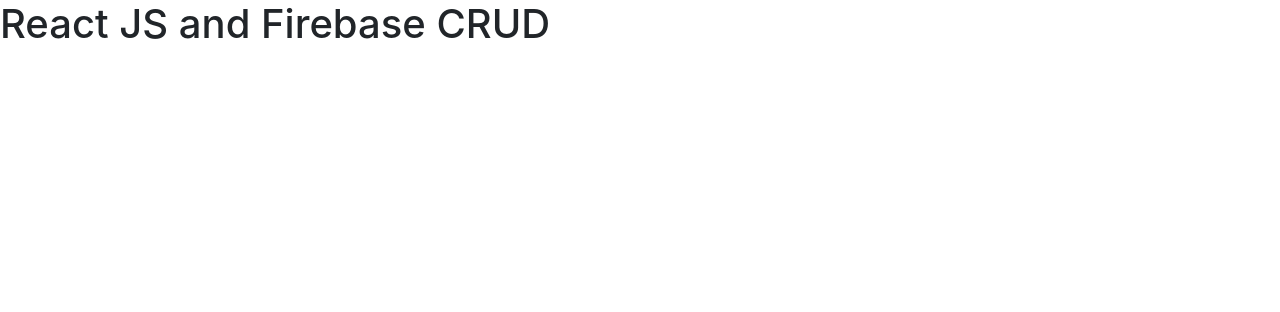
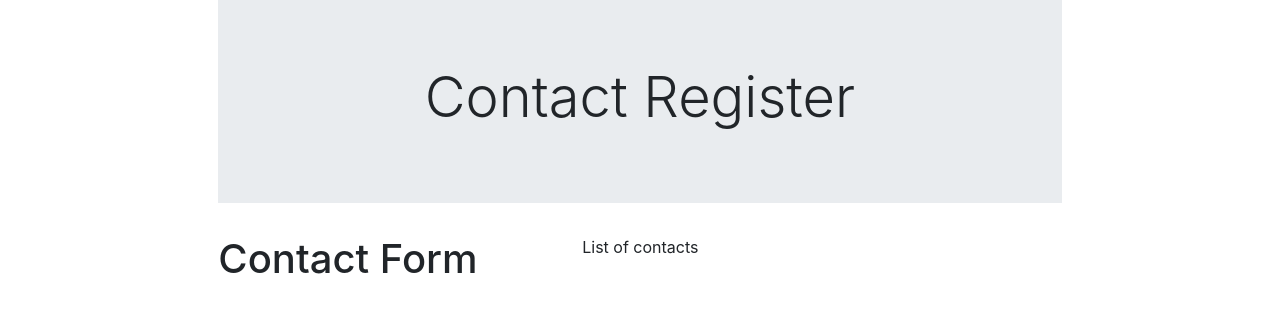
Before and after one commit to walissoncom/react-firebase-crud, a React (Create React App) app: page / in a window 1280 px wide. Shown: the top 312 px of the page. Built offline with nearby package versions, Linux system fonts and the light colour scheme; the HTML template or start-up script is replaced by a standard one.

Commit message:
Contacts and ContactForm components initial implementation

```diff
--- a/src/App.js
+++ b/src/App.js
@@ -1,8 +1,11 @@
+import Contacts from "./components/Contacts";
 
 function App() {
   return (
-    <div className="app">
-      <h1>React JS and Firebase CRUD</h1>
+    <div className="row">
+      <div className="col-md-8 offset-md-2">
+        <Contacts />
+      </div>
     </div>
   );
 }
--- /dev/null
+++ b/src/components/ContactForm.js
@@ -0,0 +1,9 @@
+import React from 'react';
+
+const ContactForm = () => {
+    return (
+        <h1>Contact Form</h1>
+    );
+}
+
+export default ContactForm;
--- /dev/null
+++ b/src/components/Contacts.js
@@ -0,0 +1,25 @@
+import React from 'react';
+import ContactForm from "./ContactForm"
+
+const Contacts = () => {
+    return (
+        <>
+            <div className="jumbotron jumbotron-fluid">
+                <div className="container">
+                    <h1 className="display-4 text-center">Contact Register</h1>
+                </div>
+            </div>
+
+            <div className="row">
+                <div className="col-md-5">
+                    <ContactForm />
+                </div>
+                <div className="col-md-7">
+                    <div>List of contacts</div>
+                </div>
+            </div>
+        </>
+    );
+}
+
+export default Contacts;
```
